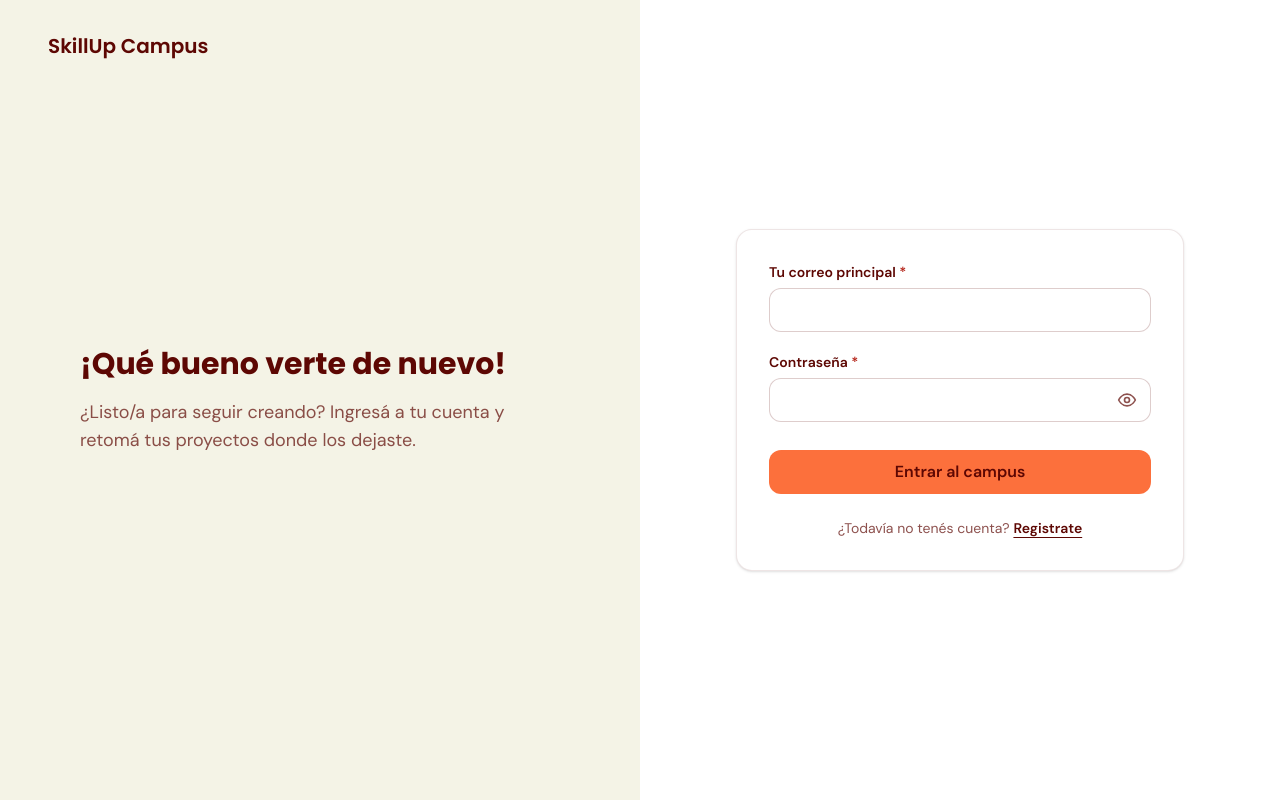
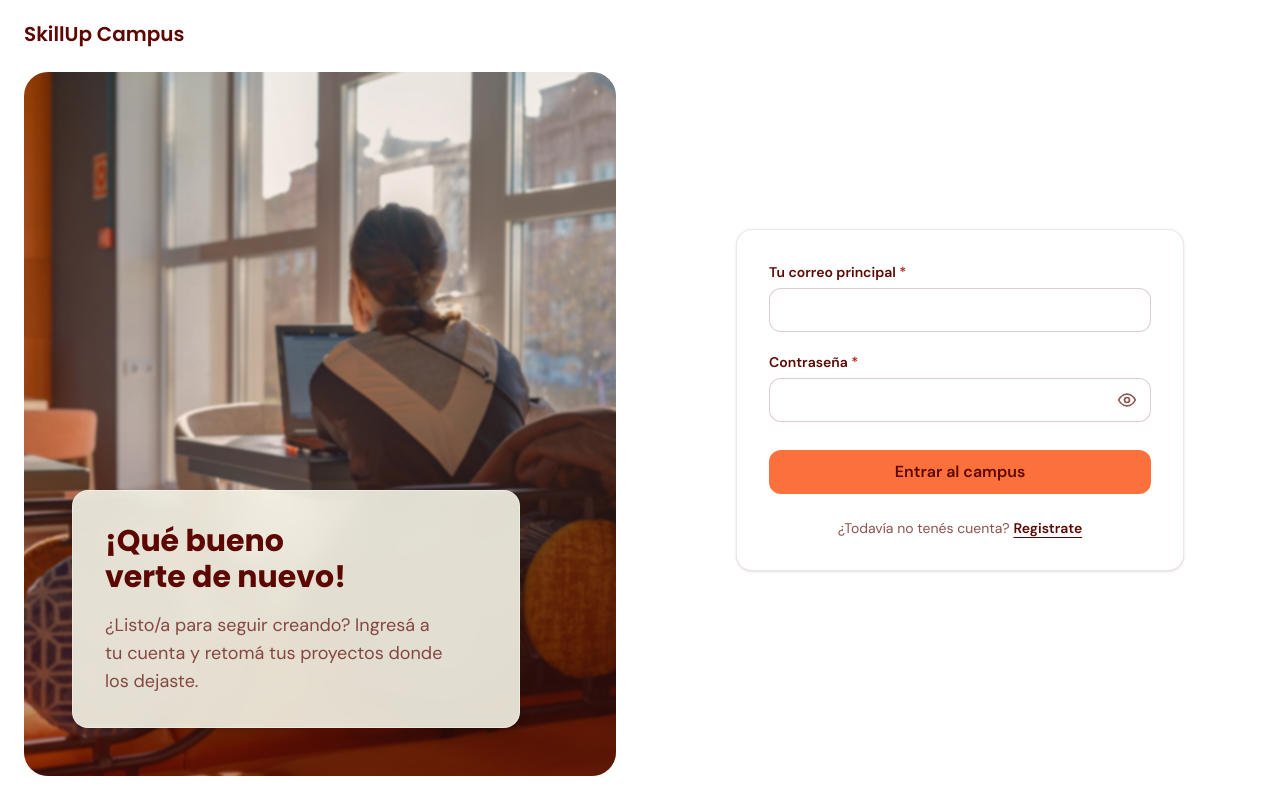
Before and after one commit to Talently-Lab/s2611-SkillUp, a React (Vite) app in the folder frontend/: page /login in a window 1280 px wide. Built offline with nearby package versions, Linux system fonts and the light colour scheme; no server answers.

Commit message:
feat(auth): foto enmarcada en el panel de login y registro

```diff
--- a/frontend/src/layouts/AuthLayout.tsx
+++ b/frontend/src/layouts/AuthLayout.tsx
@@ -1,5 +1,6 @@
 import type { ReactNode } from 'react'
 import { Link } from 'react-router-dom'
+import authImage from '../assets/auth.webp'
 
 type AuthLayoutProps = {
   title: string
@@ -12,7 +13,7 @@ type AuthLayoutProps = {
 function AuthLayout({ title, subtitle, children }: AuthLayoutProps) {
   return (
     <div className="relative min-h-dvh bg-surface">
-      <header className="absolute inset-x-0 top-0 z-10 px-4 py-5 md:px-12 md:py-8">
+      <header className="absolute inset-x-0 top-0 z-10 px-4 py-5 md:py-4 lg:px-6 lg:py-5">
         <Link
           to="/"
           className="rounded-md font-display text-lg font-semibold text-ink focus-visible:outline-2 focus-visible:outline-offset-2 focus-visible:outline-ink sm:text-xl"
@@ -22,10 +23,26 @@ function AuthLayout({ title, subtitle, children }: AuthLayoutProps) {
       </header>
 
       <main className="flex min-h-dvh flex-col justify-center gap-8 px-4 pt-20 pb-10 md:grid md:grid-cols-2 md:gap-0 md:p-0">
-        <section className="mx-auto w-full max-w-md md:mx-0 md:flex md:max-w-none md:flex-col md:justify-center md:bg-cream md:px-12 md:py-28 lg:px-20">
-          <div className="md:max-w-md">
-            <h1 className="text-2xl font-bold text-balance md:text-3xl">{title}</h1>
-            <p className="mt-3 text-base text-pretty text-ink/70 md:mt-4 md:text-lg">{subtitle}</p>
+        {/* Desde md, el padding de arriba deja lugar al logo por encima del marco de la foto. */}
+        <section className="mx-auto w-full max-w-md md:mx-0 md:flex md:max-w-none md:flex-col md:p-4 md:pt-16 lg:p-6 lg:pt-18">
+          <div className="relative md:flex md:flex-1 md:flex-col md:justify-end md:overflow-hidden md:rounded-3xl md:p-8 xl:p-12">
+            {/* Decorativa y solo desde md: con lazy, en celular (oculta) no se descarga. */}
+            <img
+              src={authImage}
+              alt=""
+              aria-hidden="true"
+              loading="lazy"
+              decoding="async"
+              className="absolute inset-0 hidden size-full scale-105 object-cover object-[65%_55%] blur-[1px] md:block"
+            />
+            <div
+              aria-hidden="true"
+              className="absolute inset-0 hidden bg-linear-to-t from-ink/40 via-primary/10 to-transparent md:block"
+            />
+            <div className="relative md:max-w-md md:rounded-2xl md:border md:border-white/40 md:bg-cream/90 md:p-6 md:shadow-lg md:backdrop-blur-md xl:p-8">
+              <h1 className="text-2xl font-bold text-balance md:text-3xl">{title}</h1>
+              <p className="mt-3 text-base text-pretty text-ink/70 md:mt-4 md:text-lg">{subtitle}</p>
+            </div>
           </div>
         </section>
 
```
Also changed, not shown: frontend/src/assets/auth.webp (added).
